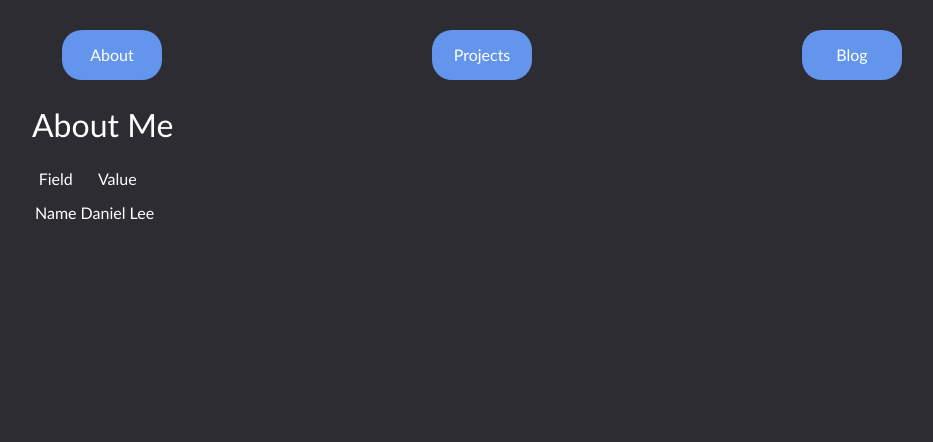
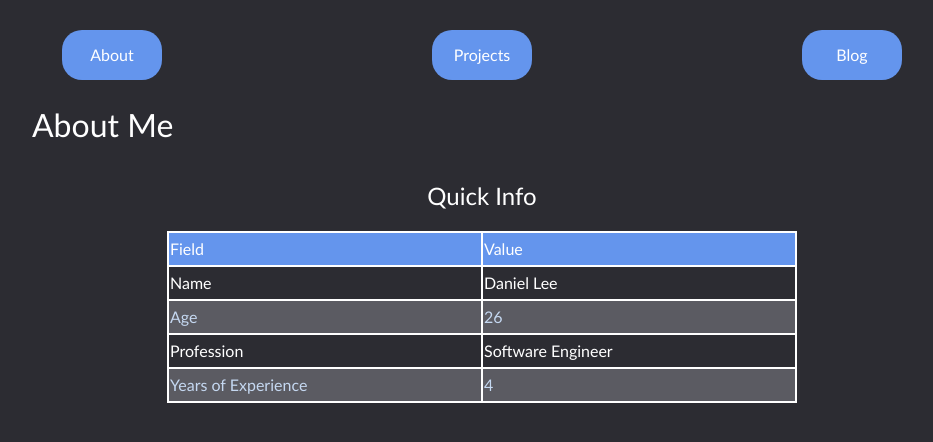
Before and after one commit to danielleedottech/danlee-org, a Jekyll site: the page built from index.html, in a window 1280 px wide. Shown: the top 442 px of the page, without its empty margins (158-1091 px from the left). Built offline with Jekyll 4.4.1, drawn with Linux system fonts in a browser that asks for light colours; nearby versions of some CDN libraries; library files that are not in the unit come from our copies.

Commit message:
wip: home page info table

```diff
--- a/_layouts/post.html
+++ b/_layouts/post.html
@@ -2,9 +2,9 @@
 layout: default
 ---
 <article class="post">
-    {{ if page.draft }}
+    {% if page.draft %}
         <h1 class="draft-notice">This is a draft and it is incomplete</h1>
-    {{ end }}
+    {% endif %}
     <h1 class="post-title">{{ page.title }}</h1>
 
     <p>
--- a/_sass/main.scss
+++ b/_sass/main.scss
@@ -1,4 +1,5 @@
 @import '_layouts/post.scss';
+@import 'pages/index.scss';
 
 * {
   font-family: Optima, sans-serif;
--- /dev/null
+++ b/_sass/pages/index.scss
@@ -0,0 +1,42 @@
+.about-me {
+    display: flex;
+    flex-direction: column;
+    justify-content: center;
+    align-items: center;
+
+    .info-table {
+        margin: auto;
+        display: flex;
+        flex-direction: column;
+        width: 70%;
+        border: 1px solid white;
+
+        .thead, th {
+            background-color: cornflowerblue;
+        }
+
+        thead, tbody {
+            width: 100%;
+        }
+
+        tr {
+            display: flex;
+            justify-content: space-between;
+
+            td, th {
+                border: 1px solid white;
+                text-align: start;
+
+                width: 50%;
+            }
+
+            td:nth-child(2), th:nth-child(2) {
+            }
+        }
+
+        tr:nth-child(even) {
+            background-color: #5b5b62;
+            color: #c5d8f1;
+        }
+    }
+}
--- a/index.html
+++ b/index.html
@@ -4,10 +4,13 @@ title: Home
 ---
 <h1>About Me</h1>
 
+<article class="about-me">
 
-<table>
+
+<table class="info-table">
+    <h2>Quick Info</h2>
     <thead>
-        <tr>
+        <tr class="head-tr">
             <th>Field</th>
             <th>Value</th>
         </tr>
@@ -19,5 +22,25 @@ title: Home
             </td>
             <td>Daniel Lee</td>
         </tr>
+        <tr>
+            <td>
+               Age
+            </td>
+            <td>
+                {{ "today" | date: "%Y" | minus: 1996  }}
+            </td>
+        </tr>
+        <tr>
+            <td>Profession</td>
+            <td>Software Engineer</td>
+        </tr>
+        <tr>
+            <td>Years of Experience</td>
+            <td>
+                {{ "today" | date: "%Y" | minus: 2018  }}
+            </td>
+        </tr>
     </tbody>
 </table>
+
+</article>
```
